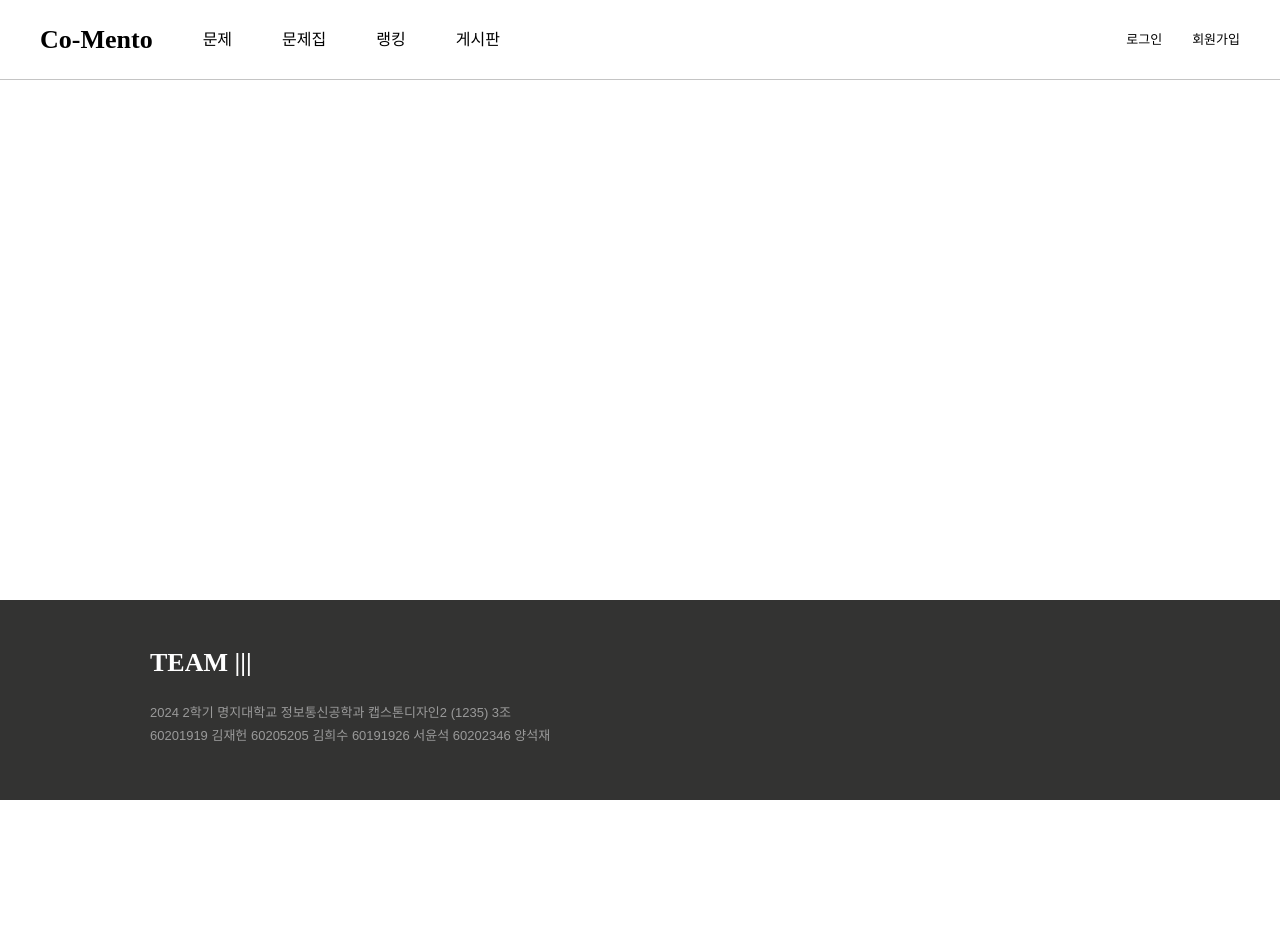
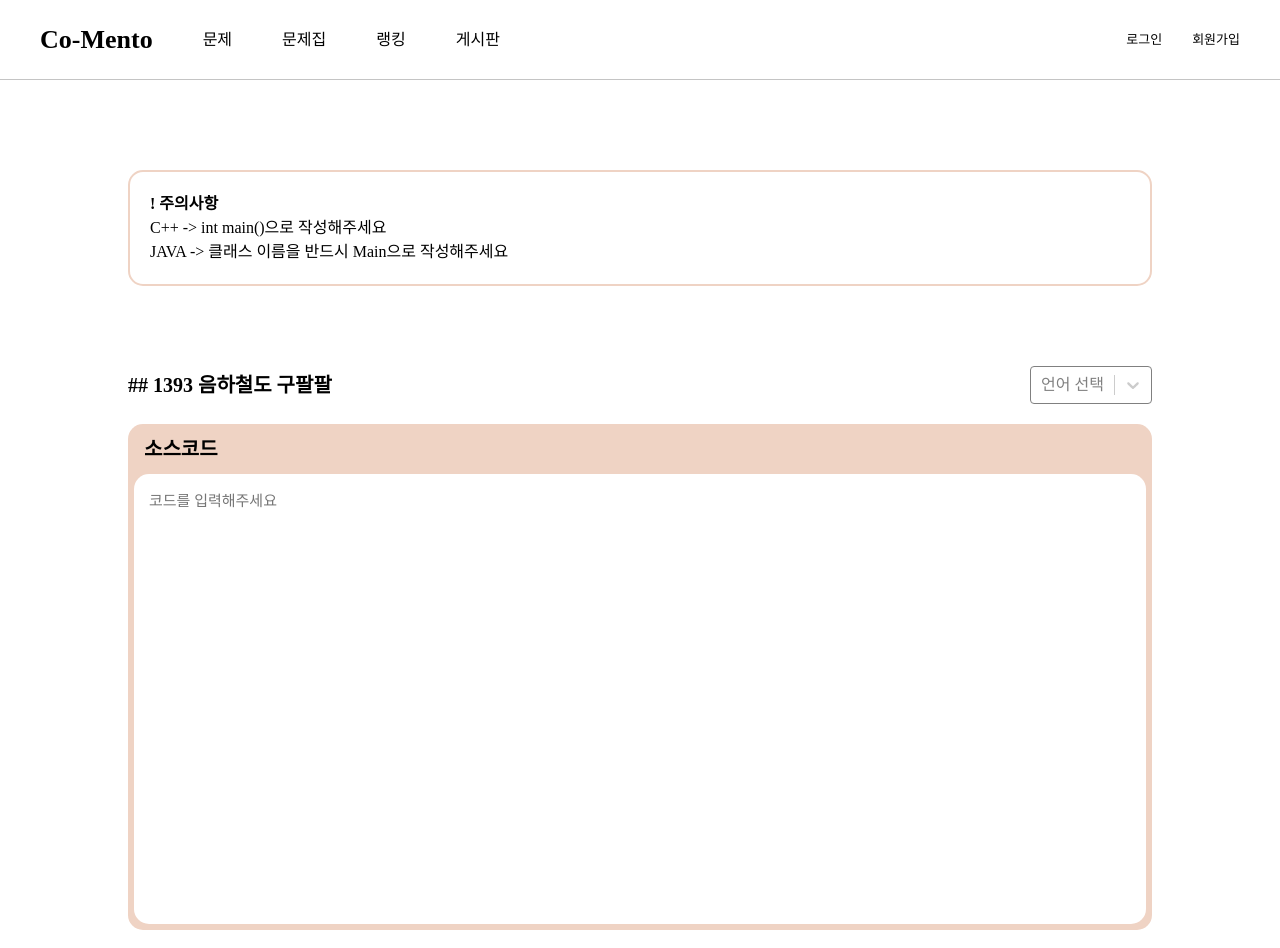
Before and after one commit to Heesu01/co-mento, a React (Create React App) app: page /submit in a window 1280 px wide. Shown: the top 948 px of the page. Before the commit the page ends 800 px from the top, so only its background shows below. Built offline with nearby package versions, Linux system fonts and the light colour scheme.

Commit message:
feat: 제출페이지 UI 구현

```diff
--- a/package.json
+++ b/package.json
@@ -12,6 +12,7 @@
     "react-hook-form": "^7.53.0",
     "react-router-dom": "^6.26.2",
     "react-scripts": "5.0.1",
+    "react-select": "^5.8.1",
     "styled-components": "^6.1.13",
     "styled-reset": "^4.5.2",
     "web-vitals": "^2.1.0"
--- a/src/pages/Submit.js
+++ b/src/pages/Submit.js
@@ -1,7 +1,178 @@
-import React from "react";
+import React, { useState } from "react";
+import styled from "styled-components";
+import Button from "../components/Button";
+import { useNavigate } from "react-router-dom";
+import Select from "react-select";
 
 const Submit = () => {
-  return <div></div>;
+  const [selected, setSelected] = useState("");
+  const navigate = useNavigate();
+
+  const options = [
+    { value: "파이썬", label: "파이썬" },
+    { value: "자바", label: "자바" },
+    { value: "C언어", label: "C언어" },
+  ];
+
+  console.log("select: ", selected);
+
+  const customStyles = {
+    control: (base) => ({
+      ...base,
+      outline: "none",
+      boxShadow: "none",
+      borderColor: "gray",
+      cursor: "pointer",
+      "&:hover": { borderColor: "gray" },
+    }),
+    placeholder: (base) => ({
+      ...base,
+      color: "gray",
+      cursor: "pointer",
+    }),
+    menu: (base) => ({
+      ...base,
+      cursor: "pointer",
+    }),
+    option: (base, { isFocused }) => ({
+      ...base,
+      backgroundColor: isFocused ? "#f0f0f0" : "white",
+      color: "black",
+      cursor: "pointer",
+    }),
+  };
+
+  const onChangeSelect = (e) => {
+    if (e) setSelected(e.value);
+    else setSelected("");
+  };
+
+  return (
+    <Container>
+      <CautionBox>
+        <p>
+          <span>! 주의사항</span>
+          <br />
+          C++ -&gt; int main()으로 작성해주세요 <br />
+          JAVA -&gt; 클래스 이름을 반드시 Main으로 작성해주세요
+        </p>
+      </CautionBox>
+      <InputBox>
+        <TopBox>
+          <p>## 1393 음하철도 구팔팔</p>
+          <Select
+            onChange={onChangeSelect}
+            options={options}
+            placeholder="언어 선택"
+            styles={customStyles}
+          />
+        </TopBox>
+        <CodeBox>
+          <p>소스코드</p>
+          <InputCodeBox>
+            <InputCode placeholder="코드를 입력해주세요" />
+          </InputCodeBox>
+        </CodeBox>
+      </InputBox>
+      <BtnBox>
+        <Button
+          children="이전으로"
+          bgc={({ theme }) => theme.colors.beige2}
+          onClick={() => navigate(-1)}
+        />
+        <Button
+          children="제출하기"
+          onClick={() => navigate(`/review`)}
+          bgc={({ theme }) => theme.colors.deepPink}
+          hoverColor={({ theme }) => theme.colors.pink}
+        />
+      </BtnBox>
+    </Container>
+  );
 };
 
+const Container = styled.div`
+  width: 80%;
+  margin: 90px auto;
+  display: flex;
+  justify-content: center;
+  flex-direction: column;
+  gap: 20px;
+`;
+
+const CautionBox = styled.div`
+  border: 2px solid ${({ theme }) => theme.colors.beige2};
+  border-radius: 15px;
+  width: 100%;
+  height: auto;
+  padding: 20px;
+  display: flex;
+  align-items: center;
+  line-height: 1.5em;
+  margin-bottom: 60px;
+  span {
+    font-weight: 700;
+  }
+`;
+
+const InputBox = styled.div`
+  width: 100%;
+  display: flex;
+  flex-direction: column;
+  gap: 20px;
+  p {
+    font-size: 20px;
+    font-weight: 700;
+  }
+`;
+const TopBox = styled.div`
+  width: 100%;
+  display: flex;
+  align-items: center;
+  justify-content: space-between;
+`;
+const CodeBox = styled.div`
+  background-color: ${({ theme }) => theme.colors.beige2};
+  width: 100%;
+  min-height: 500px;
+  border-radius: 15px;
+  display: flex;
+  flex-direction: column;
+  justify-content: end;
+  align-items: center;
+  padding: 0 6px 6px;
+  p {
+    width: 100%;
+    font-size: 20px;
+    font-weight: 600;
+    padding-left: 10px;
+    height: 50px;
+    display: flex;
+    align-items: center;
+  }
+`;
+
+const InputCodeBox = styled.div`
+  background-color: white;
+  width: 100%;
+  border-radius: 15px;
+  padding: 15px;
+  min-height: 450px;
+`;
+
+const InputCode = styled.textarea`
+  width: 100%;
+  height: 100%;
+  outline: none;
+  resize: none;
+  font-size: 15px;
+`;
+
+const BtnBox = styled.div`
+  width: 100%;
+  display: flex;
+  justify-content: end;
+  gap: 10px;
+`;
+
 export default Submit;
```
Also changed, not shown: 1 other file (tests, documents, lock files or other folders).
